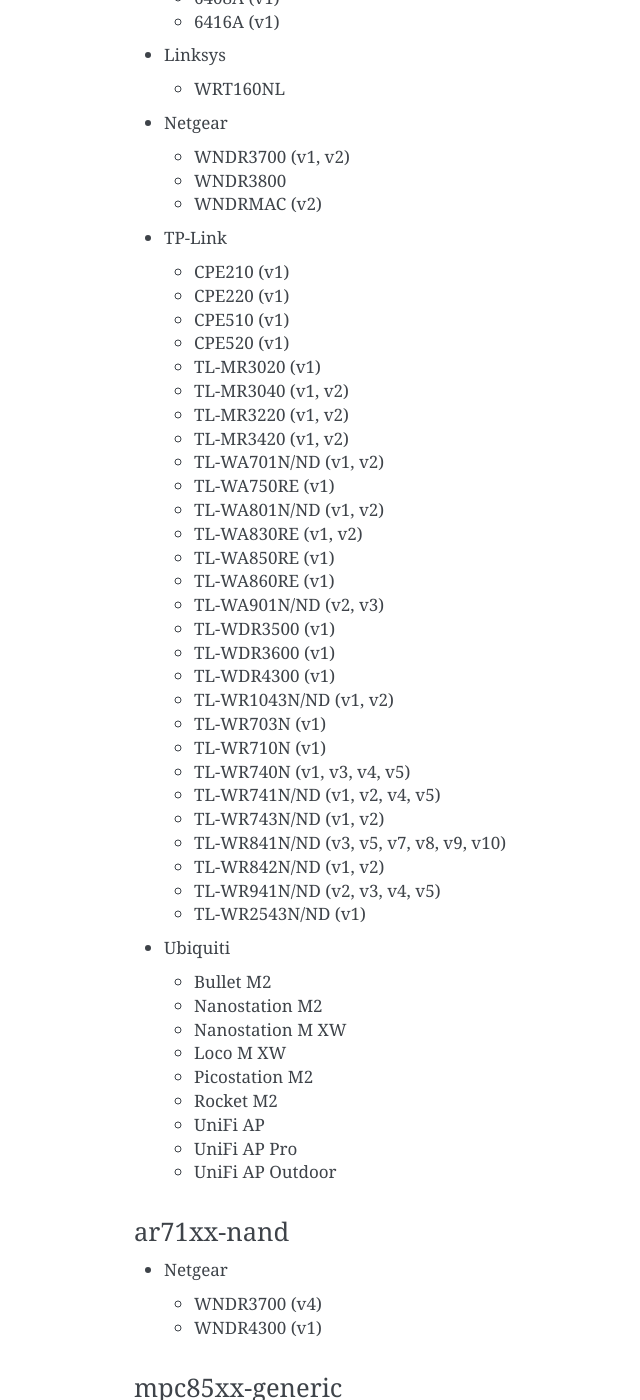
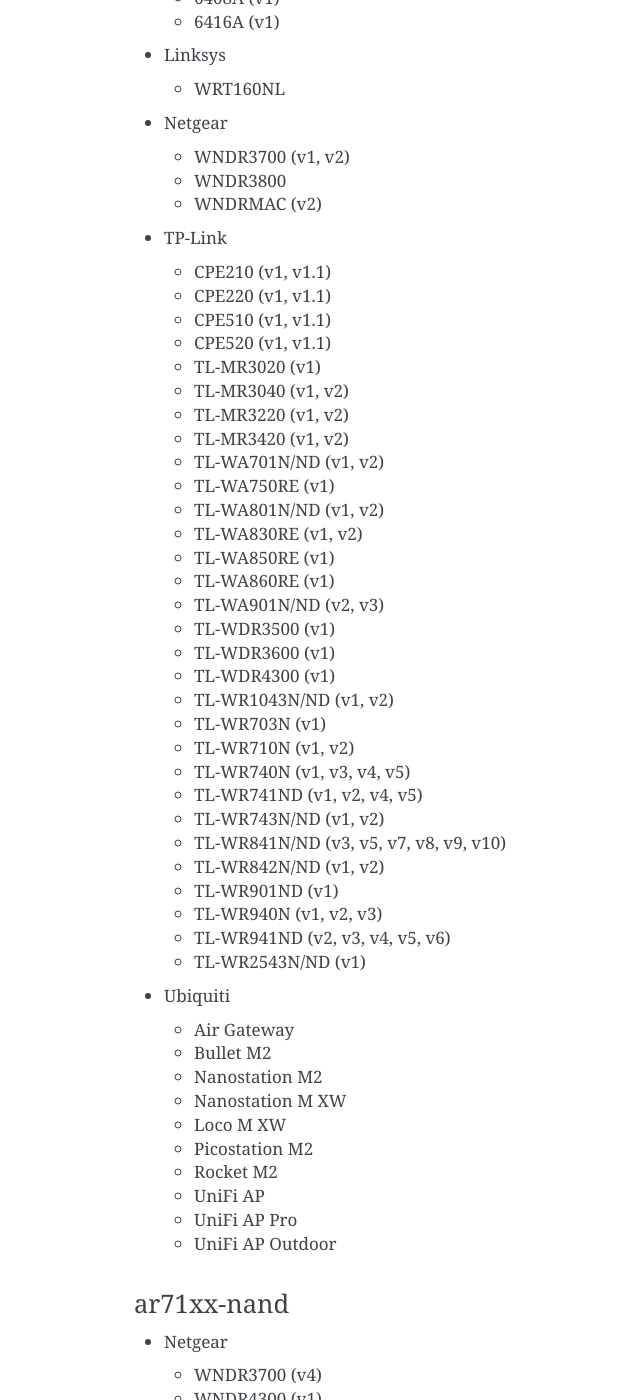
Before and after one commit to freifunk-gluon/gluon, a Sphinx documentation site: the page built from docs/index.rst, in a window 1280 px wide and 1400 px high, scrolled down 2778 px. Shown: the whole window, without its empty margins (286-926 px from the left). Built offline with Sphinx 7.4.7, drawn with Linux system fonts in a browser that asks for light colours.

Commit message:
docs: Update list of supported devices

```diff
--- a/docs/index.rst
+++ b/docs/index.rst
@@ -81,6 +81,7 @@
   - WZR-HP-AG300H / WZR-600DHP
   - WZR-HP-G450H
 
+
 * D-Link
 
   - DIR-825 (B1)
@@ -103,10 +104,10 @@
 
 * TP-Link
 
-  - CPE210 (v1)
-  - CPE220 (v1)
-  - CPE510 (v1)
-  - CPE520 (v1)
+  - CPE210 (v1, v1.1)
+  - CPE220 (v1, v1.1)
+  - CPE510 (v1, v1.1)
+  - CPE520 (v1, v1.1)
   - TL-MR3020 (v1)
   - TL-MR3040 (v1, v2)
   - TL-MR3220 (v1, v2)
@@ -123,17 +124,20 @@
   - TL-WDR4300 (v1)
   - TL-WR1043N/ND (v1, v2)
   - TL-WR703N (v1)
-  - TL-WR710N (v1)
+  - TL-WR710N (v1, v2)
   - TL-WR740N (v1, v3, v4, v5)
-  - TL-WR741N/ND (v1, v2, v4, v5)
+  - TL-WR741ND (v1, v2, v4, v5)
   - TL-WR743N/ND (v1, v2)
   - TL-WR841N/ND (v3, v5, v7, v8, v9, v10)
   - TL-WR842N/ND (v1, v2)
-  - TL-WR941N/ND (v2, v3, v4, v5)
+  - TL-WR901ND (v1)
+  - TL-WR940N (v1, v2, v3)
+  - TL-WR941ND (v2, v3, v4, v5, v6)
   - TL-WR2543N/ND (v1)
 
 * Ubiquiti
 
+  - Air Gateway
   - Bullet M2
   - Nanostation M2
   - Nanostation M XW
```
